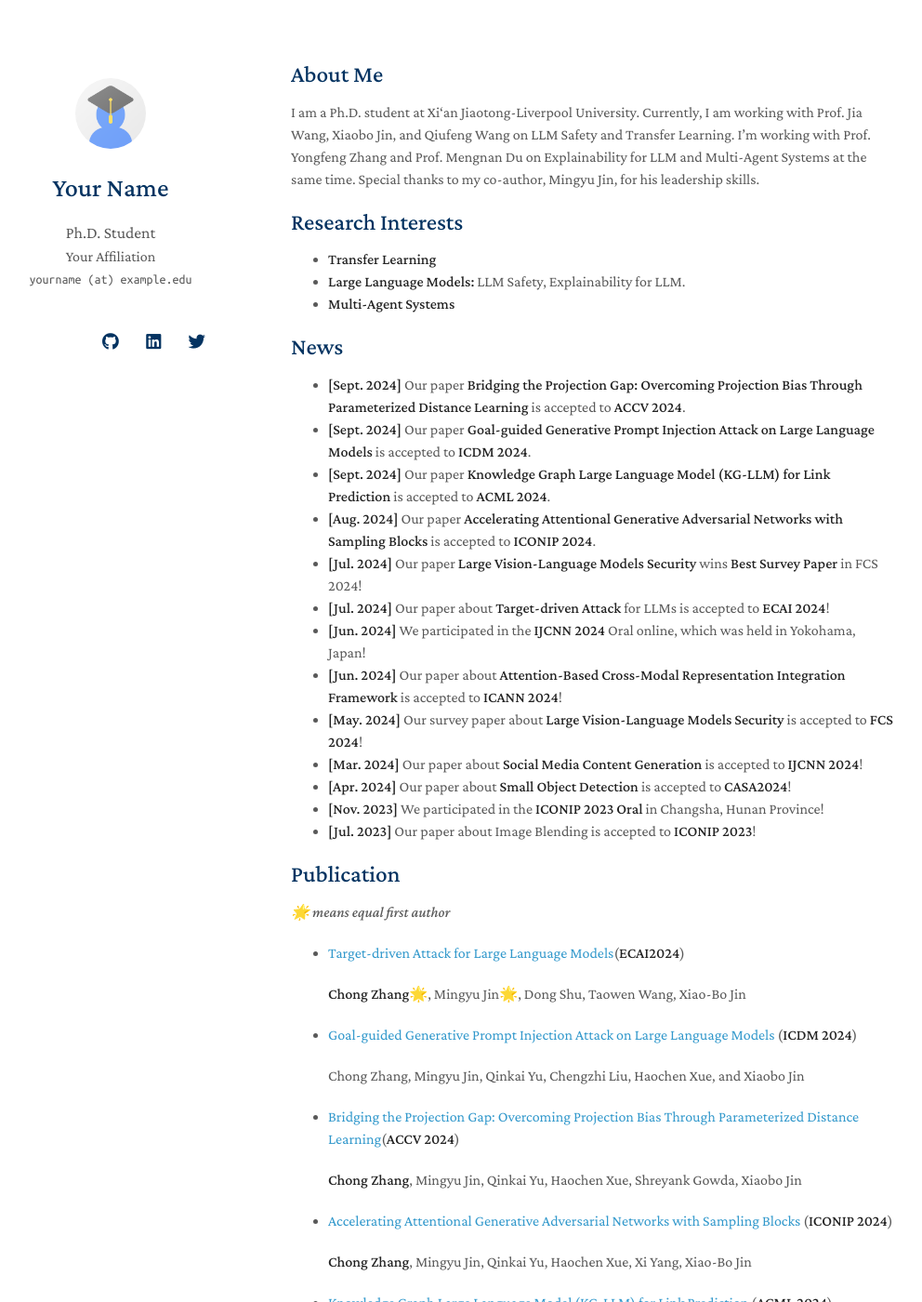
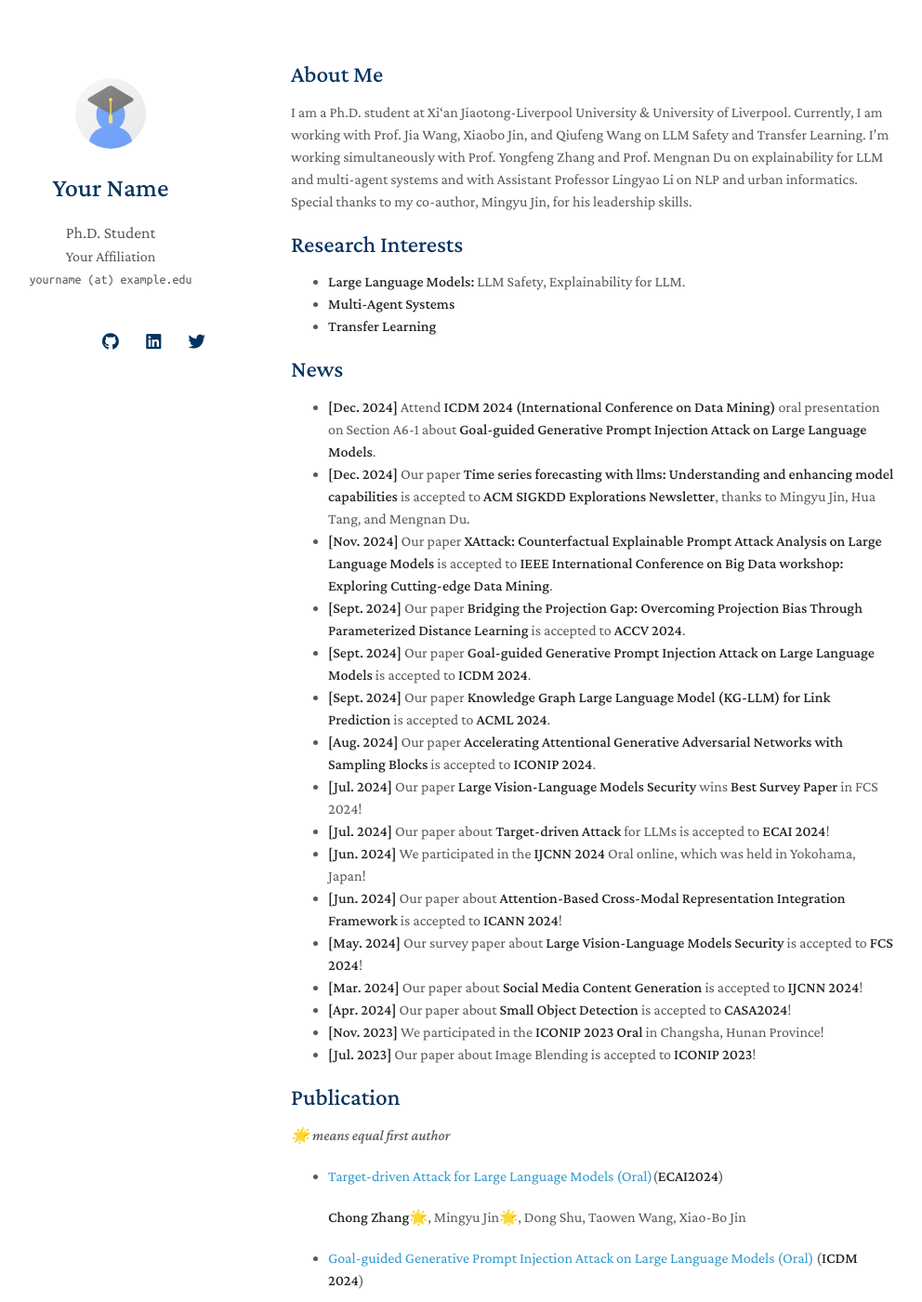
Before and after one commit to franz-chang/ChongZhang.github.io, a Jekyll site: the page built from index.md, in a window 1280 px wide and 1400 px high. Shown: the whole window at 93% size, without its empty margins (157-1149 px from the left). Built offline with Jekyll 4.4.1, drawn with Linux system fonts in a browser that asks for light colours; nearby versions of some CDN libraries; a style sheet for code colours, icons or effects is not loaded; our own code applies the rules of GitHub Pages for plain Markdown files; some of the changed text lies outside the part shown.

Commit message:
Update index.md

```diff
--- a/index.md
+++ b/index.md
@@ -4,15 +4,18 @@ layout: homepage
 
 ## About Me
 
-I am a Ph.D. student at Xi‘an Jiaotong-Liverpool University. Currently, I am working with Prof. Jia Wang, Xiaobo Jin, and Qiufeng Wang on LLM Safety and Transfer Learning. I'm working with Prof. Yongfeng Zhang and Prof. Mengnan Du on Explainability for LLM and Multi-Agent Systems at the same time. Special thanks to my co-author, Mingyu Jin, for his leadership skills.
+I am a Ph.D. student at Xi‘an Jiaotong-Liverpool University & University of Liverpool. Currently, I am working with Prof. Jia Wang, Xiaobo Jin, and Qiufeng Wang on LLM Safety and Transfer Learning. I'm working simultaneously with Prof. Yongfeng Zhang and Prof. Mengnan Du on explainability for LLM and multi-agent systems and with Assistant Professor Lingyao Li on NLP and urban informatics. Special thanks to my co-author, Mingyu Jin, for his leadership skills.
 
 ## Research Interests
 
-- **Transfer Learning**
 - **Large Language Models:** LLM Safety, Explainability for LLM.
 - **Multi-Agent Systems**
+- **Transfer Learning**
 
 ## News
+- **[Dec. 2024]** Attend **ICDM 2024 (International Conference on Data Mining)** oral presentation on Section A6-1 about **Goal-guided Generative Prompt Injection Attack on Large Language Models**.
+- **[Dec. 2024]** Our paper **Time series forecasting with llms: Understanding and enhancing model capabilities** is accepted to **ACM SIGKDD Explorations Newsletter**, thanks to Mingyu Jin, Hua Tang, and Mengnan Du.
+- **[Nov. 2024]** Our paper **XAttack: Counterfactual Explainable Prompt Attack Analysis on Large Language Models** is accepted to **IEEE International Conference on Big Data workshop: Exploring Cutting-edge Data Mining**.
 - **[Sept. 2024]** Our paper **Bridging the Projection Gap: Overcoming Projection Bias Through Parameterized Distance Learning** is accepted to **ACCV 2024**.
 - **[Sept. 2024]** Our paper **Goal-guided Generative Prompt Injection Attack on Large Language Models** is accepted to **ICDM 2024**.
 - **[Sept. 2024]** Our paper **Knowledge Graph Large Language Model (KG-LLM) for Link Prediction** is accepted to **ACML 2024**.
@@ -30,23 +33,27 @@ I am a Ph.D. student at Xi‘an Jiaotong-Liverpool University. Currently, I am w
 
 ## Publication
 *🌟 means equal first author*
-- [Target-driven Attack for Large Language Models]()(**ECAI2024**)
+- [Target-driven Attack for Large Language Models (Oral)]()(**ECAI2024**)
 
   **Chong Zhang**🌟, Mingyu Jin🌟, Dong Shu, Taowen Wang, Xiao-Bo Jin
 
-- [Goal-guided Generative Prompt Injection Attack on Large Language Models]() (**ICDM 2024**)
+- [Goal-guided Generative Prompt Injection Attack on Large Language Models (Oral)]() (**ICDM 2024**)
 
   Chong Zhang, Mingyu Jin, Qinkai Yu, Chengzhi Liu, Haochen Xue, and Xiaobo Jin
 
-- [Bridging the Projection Gap: Overcoming Projection Bias Through Parameterized Distance Learning]()(**ACCV 2024**)
+- [Bridging the Projection Gap: Overcoming Projection Bias Through Parameterized Distance Learning (Poster)]()(**ACCV 2024**)
 
   **Chong Zhang**, Mingyu Jin, Qinkai Yu, Haochen Xue, Shreyank Gowda, Xiaobo Jin
 
-- [Accelerating Attentional Generative Adversarial Networks with Sampling Blocks]() (**ICONIP 2024**)
+- [Time series forecasting with llms: Understanding and enhancing model capabilities]() (**ACM SIGKDD Explorations**)
+
+  Hua Tang🌟, **Chong Zhang**🌟, Mingyu Jin, Qinkai Yu, Zhenting Wang, Xiaobo Jin, Yongfeng Zhang, Mengnan Du.
+
+- [Accelerating Attentional Generative Adversarial Networks with Sampling Blocks (Oral)]() (**ICONIP 2024**)
 
   **Chong Zhang**, Mingyu Jin, Qinkai Yu, Haochen Xue, Xi Yang, Xiao-Bo Jin
 
-- [Knowledge Graph Large Language Model (KG-LLM) for Link Prediction]() (**ACML 2024**)
+- [Knowledge Graph Large Language Model (KG-LLM) for Link Prediction (Oral)]() (**ACML 2024**)
 
   Dong Shu, Tianle Chen, Mingyu Jin, **Chong Zhang**, Mengnan Du, Yongfeng Zhang
 
@@ -78,6 +85,10 @@ I am a Ph.D. student at Xi‘an Jiaotong-Liverpool University. Currently, I am w
 
 - [2025 IEEE International Conference on Acoustics, Speech, and Signal Processing](https://2025.ieeeicassp.org/)
 
+- [2025 The Web Conference: web4good](https://www2025.thewebconf.org/web4good)
+
+- [2025 International Joint Conference on Neural Networks(IJCNN)](https://2025.ijcnn.org/)
+
 ### Journal Reviewers
 
 
```
